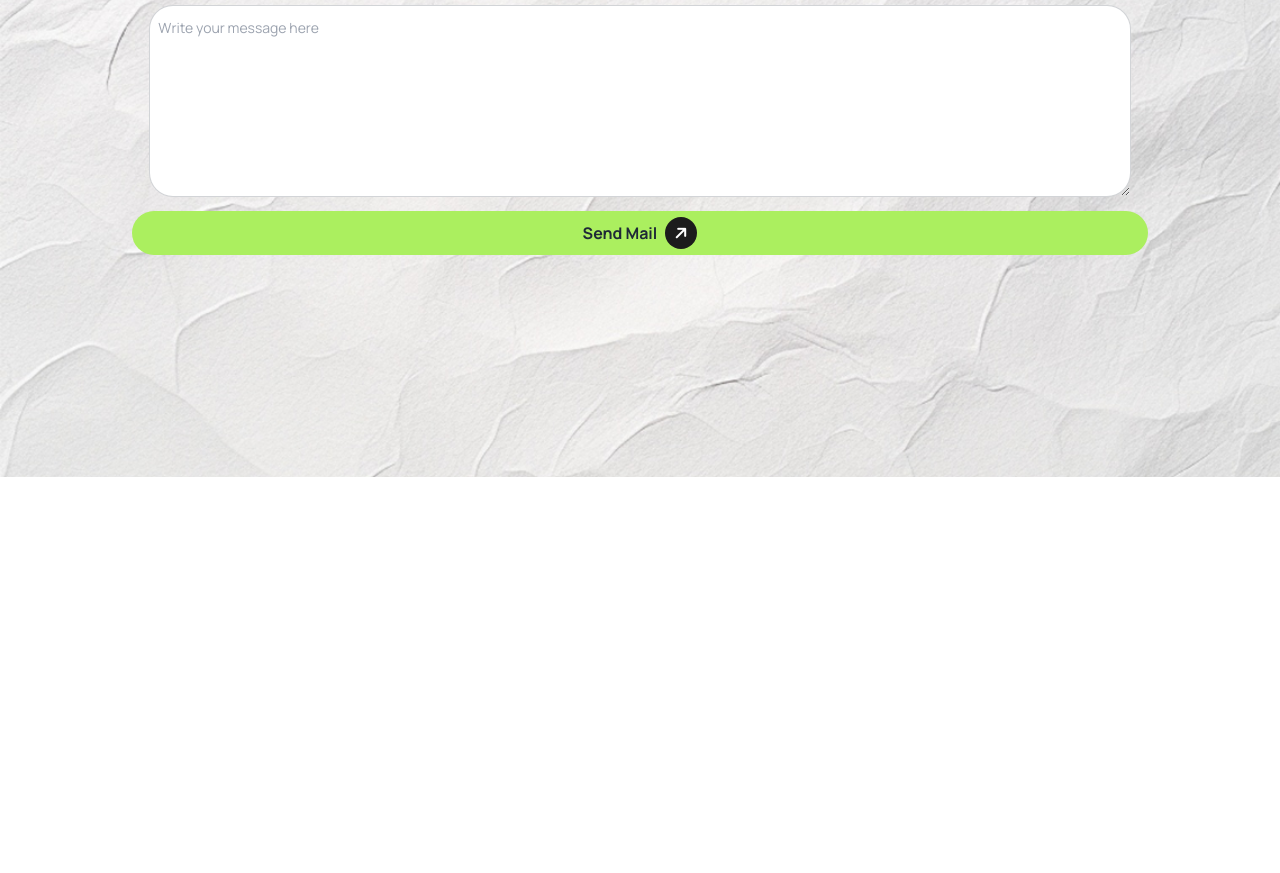
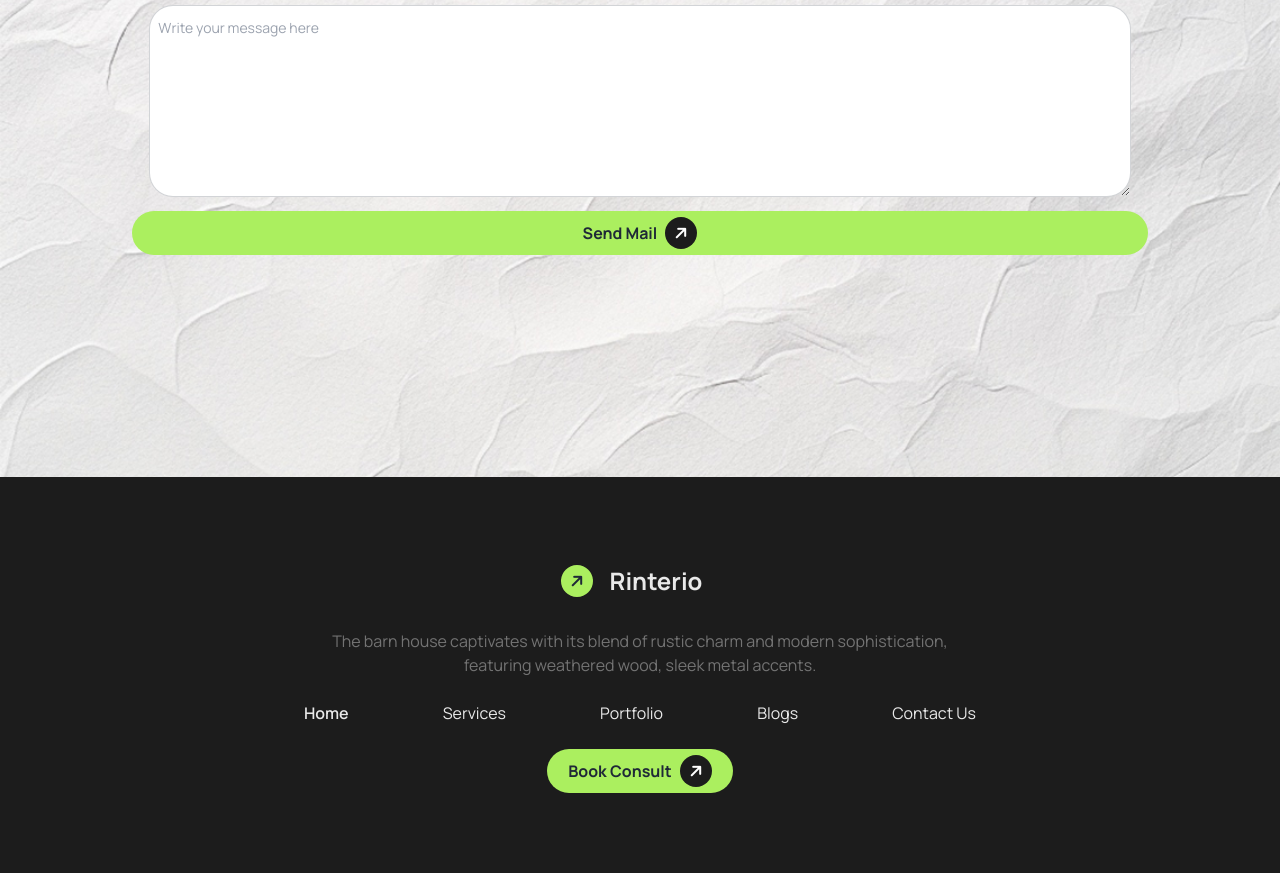
Before and after one commit to imtiaz-zihad/Rinterio, a plain HTML site: page index.html in a window 1280 px wide. Shown: the part 2470-3343 px from the top of the page. Before the commit the page ends 2947 px from the top, so only its background shows below. Drawn offline with nearby package versions, Linux system fonts and the light colour scheme.

Commit message:
Footer section added

```diff
--- a/index.html
+++ b/index.html
@@ -299,6 +299,45 @@
 
 
     </main>
-    <footer></footer>
+    <footer>
+      <section class="footer-section bg-[#1C1C1C] text-center">
+        <div class="lg:p-20 p-5 space-y-6">
+
+
+          <div class="flex items-center mx-auto justify-center ">
+            <div
+              class="bg-[#ABEF5F]  rounded-full -rotate-45 w-8 h-8 flex items-center justify-center"
+            >
+              <i class="fa-solid    fa-arrow-right"></i>
+            </div>
+            <a class="btn btn-ghost text-2xl  text-[#E9E9E9]  font-bold">Rinterio</a>
+          </div>
+          <p class="text-[#737373]">The barn house captivates with its blend of rustic charm and modern sophistication, <br>featuring weathered wood, sleek metal accents.</p>
+          <div class="flex flex-col lg:flex-row justify-between w-3/5 mx-auto space-y-6 lg:space-y-0">
+
+            <div class="text-[#E9E9E9] font-semibold"><a href="#">Home</a></div>
+            <div class="text-[#E9E9E9]"><a href="#">Services</a></div>
+            <div class="text-[#E9E9E9]"><a href="#">Portfolio</a></div>
+            <div  class="text-[#E9E9E9]"><a href="#">Blogs</a></div>
+            <div class="text-[#E9E9E9]"><a href="#">Contact Us</a></div>
+
+          </div>
+
+
+        <div class="flex text-center lg:w-1/6 mx-auto bg-[#ABEF5F]  rounded-3xl font-bold  p-1.5 m-2 items-center justify-center space-x-2">
+          <a class="">Book Consult</a>
+          <div
+            class="bg-[#1C1C1C] rounded-full -rotate-45 w-8 h-8 flex items-center justify-center"
+          >
+            <i class="text-white fa-solid fa-arrow-right"></i>
+          </div>
+      </div>
+
+        </div>
+
+
+
+      </section>
+    </footer>
   </body>
 </html>
```
